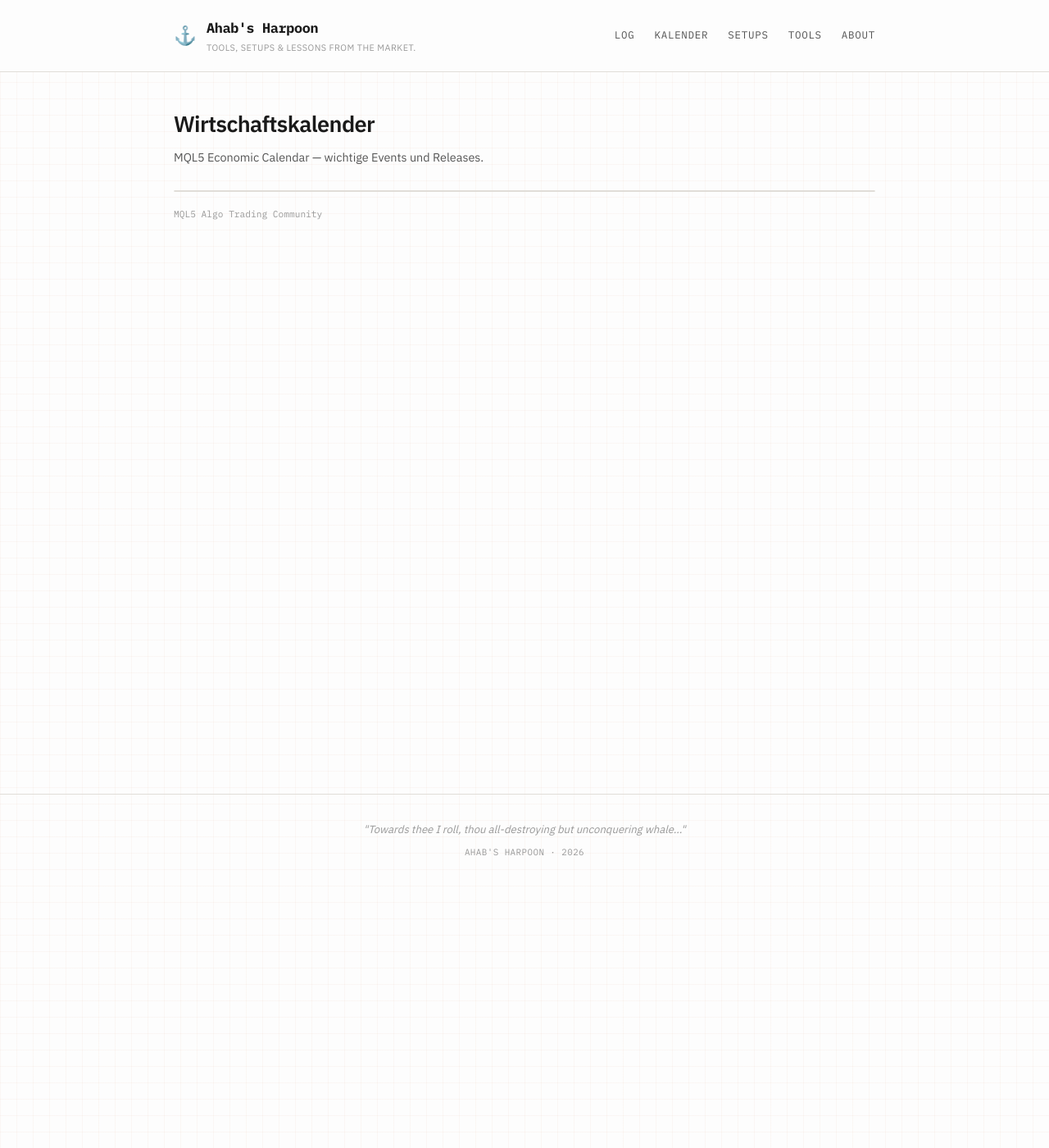
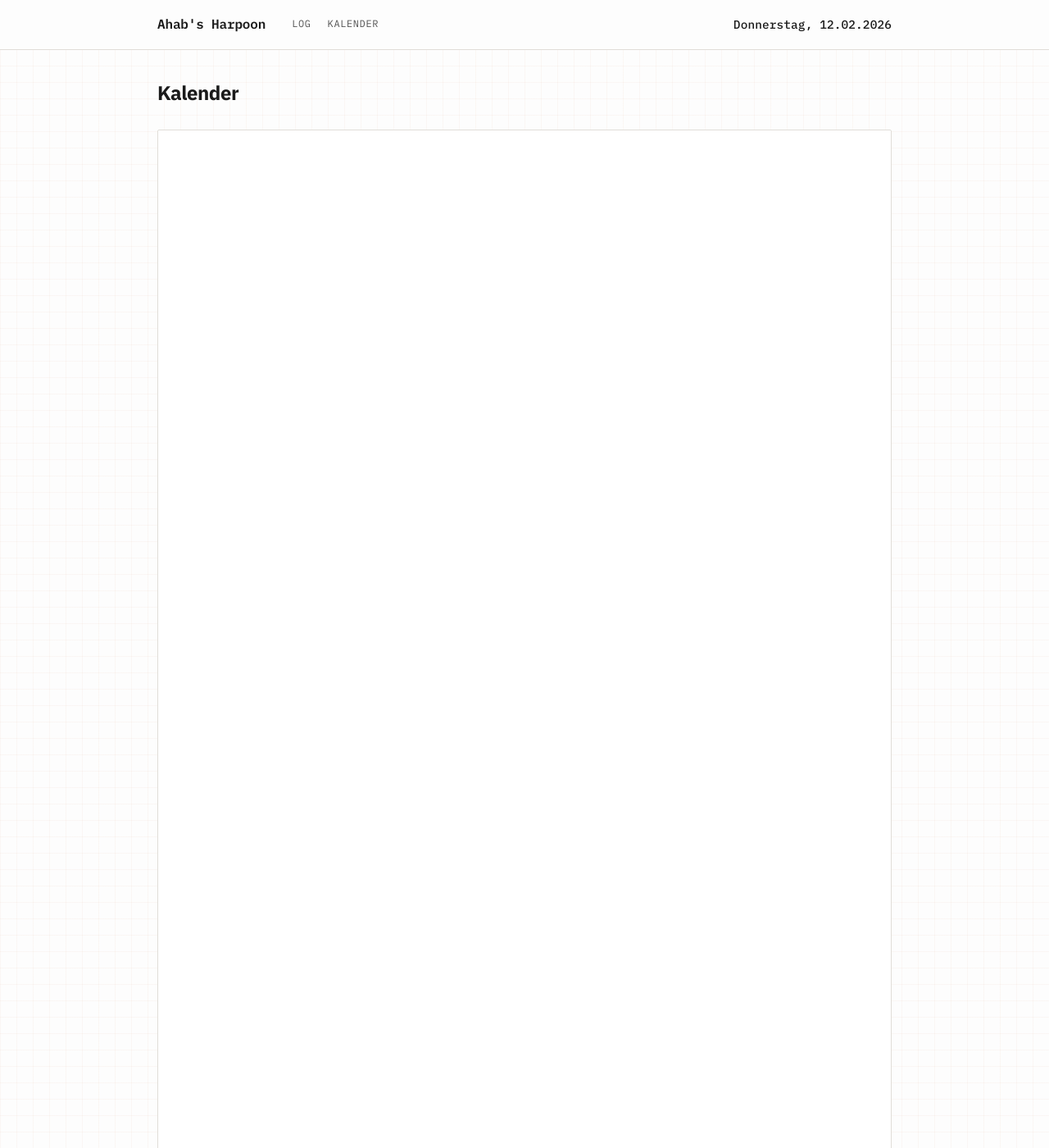
Before and after one commit to hobabu/ahabsharpoon, a Jekyll site: the page built from calendar.html, in a window 1280 px wide and 1400 px high. Shown: the whole window at 82% size. Built offline with Jekyll 4.4.1, drawn with Linux system fonts in a browser that asks for light colours; a script that is not in the unit is left out.

Commit message:
New Layout

```diff
--- a/Gemfile
+++ b/Gemfile
@@ -1,5 +1,4 @@
 source "https://rubygems.org"
 
 gem "jekyll", "~> 4.3"
-gem "jekyll-paginate"
 gem "jekyll-seo-tag"
--- a/_config.yml
+++ b/_config.yml
@@ -1,47 +1,15 @@
 title: "Ahab's Harpoon"
-description: "Tools, setups & lessons from the market."
-url: "" # z.B. https://username.github.io
-baseurl: "/ahabsharpoon" # z.B. /ahabsharpoon falls Projekt-Seite
-
-author:
-  name: "Marcus Petermann"
-
-# Build settings
+url: ""
+baseurl: "/ahabsharpoon"
 markdown: kramdown
-highlighter: rouge
 permalink: /:year/:month/:day/:title/
 
-# Collections für verschiedene Kategorien
-collections:
-  setups:
-    output: true
-    permalink: /setups/:title/
-  tools:
-    output: true
-    permalink: /tools/:title/
-
-# Pagination
 plugins:
-  - jekyll-paginate
   - jekyll-seo-tag
 
-paginate: 10
-paginate_path: "/page:num/"
-
-# Defaults
 defaults:
   - scope:
       path: ""
       type: "posts"
     values:
       layout: "post"
-  - scope:
-      path: ""
-      type: "setups"
-    values:
-      layout: "post"
-  - scope:
-      path: ""
-      type: "tools"
-    values:
-      layout: "post"
--- a/_layouts/default.html
+++ b/_layouts/default.html
@@ -3,31 +3,22 @@
 <head>
   <meta charset="utf-8">
   <meta name="viewport" content="width=device-width, initial-scale=1">
-  <title>{% if page.title %}{{ page.title }} — {% endif %}{{ site.title }}</title>
-  <meta name="description" content="{{ page.excerpt | default: site.description | strip_html | truncatewords: 50 }}">
+  <title>{% if page.title and page.title != "Home" %}{{ page.title }} — {% endif %}{{ site.title }}</title>
   <link rel="stylesheet" href="{{ '/assets/css/style.css' | relative_url }}">
   <link rel="preconnect" href="https://fonts.googleapis.com">
-  <link href="https://fonts.googleapis.com/css2?family=IBM+Plex+Mono:wght@400;500;600;700&family=IBM+Plex+Sans:wght@300;400;500;600&display=swap" rel="stylesheet">
+  <link href="https://fonts.googleapis.com/css2?family=IBM+Plex+Mono:wght@400;500;600&family=IBM+Plex+Sans:wght@300;400;500;600;700&display=swap" rel="stylesheet">
 </head>
 <body>
   <header class="site-header">
-    <div class="container">
-      <div class="header-inner">
-        <a href="{{ '/' | relative_url }}" class="site-logo">
-          <span class="logo-icon">⚓</span>
-          <div class="logo-text">
-            <span class="logo-title">Ahab's Harpoon</span>
-            <span class="logo-tagline">{{ site.description }}</span>
-          </div>
-        </a>
+    <div class="container header-inner">
+      <div class="header-left">
+        <a href="{{ '/' | relative_url }}" class="site-logo">Ahab's Harpoon</a>
         <nav class="site-nav">
           <a href="{{ '/' | relative_url }}">Log</a>
           <a href="{{ '/calendar' | relative_url }}">Kalender</a>
-          <a href="{{ '/setups' | relative_url }}">Setups</a>
-          <a href="{{ '/tools' | relative_url }}">Tools</a>
-          <a href="{{ '/about' | relative_url }}">About</a>
         </nav>
       </div>
+      <div class="header-date" id="currentDate"></div>
     </div>
   </header>
 
@@ -38,12 +29,22 @@
   </main>
 
   <footer class="site-footer">
-    <div class="container">
-      <div class="footer-inner">
-        <p class="footer-quote">"Towards thee I roll, thou all-destroying but unconquering whale…"</p>
-        <p class="footer-meta">{{ site.title }} &middot; {{ site.time | date: '%Y' }}</p>
-      </div>
+    <div class="container footer-inner">
+      <span class="footer-quote">"Towards thee I roll, thou all-destroying but unconquering whale…"</span>
+      <span class="footer-meta">{{ site.title }}</span>
     </div>
   </footer>
+
+  <script>
+    (function() {
+      var days = ['Sonntag','Montag','Dienstag','Mittwoch','Donnerstag','Freitag','Samstag'];
+      var now = new Date();
+      var day = days[now.getDay()];
+      var dd = String(now.getDate()).padStart(2,'0');
+      var mm = String(now.getMonth()+1).padStart(2,'0');
+      var yyyy = now.getFullYear();
+      document.getElementById('currentDate').textContent = day + ', ' + dd + '.' + mm + '.' + yyyy;
+    })();
+  </script>
 </body>
 </html>
--- a/assets/css/style.css
+++ b/assets/css/style.css
@@ -1,59 +1,50 @@
 /* ============================================
-   AHAB'S HARPOON — Trading Blog
-   Light theme · Clean · Millimeter paper accent
+   AHAB'S HARPOON
+   Light · Clean · Millimeter paper accent
    ============================================ */
 
 :root {
-  --bg-primary: #fdfdfd;
-  --bg-secondary: #f5f5f3;
+  --bg: #fdfdfd;
+  --bg-alt: #f5f5f3;
   --bg-card: #ffffff;
-  --bg-card-hover: #f8f7f5;
+  --bg-hover: #f8f7f5;
 
   --accent: #c45e1a;
   --accent-light: #e8762a;
   --accent-glow: rgba(196, 94, 26, 0.07);
 
-  --text-primary: #1a1a1a;
-  --text-secondary: #555555;
-  --text-muted: #999999;
+  --text: #1a1a1a;
+  --text-2: #555;
+  --text-3: #999;
 
   --green: #1a8a4a;
   --red: #c0392b;
   --border: #e0ddd8;
-  --border-accent: rgba(196, 94, 26, 0.25);
 
-  --font-mono: 'IBM Plex Mono', 'Consolas', monospace;
-  --font-sans: 'IBM Plex Sans', -apple-system, sans-serif;
+  --mono: 'IBM Plex Mono', 'Consolas', monospace;
+  --sans: 'IBM Plex Sans', -apple-system, sans-serif;
 }
 
-*, *::before, *::after {
-  margin: 0;
-  padding: 0;
-  box-sizing: border-box;
-}
+*, *::before, *::after { margin: 0; padding: 0; box-sizing: border-box; }
 
-html {
-  font-size: 16px;
-  scroll-behavior: smooth;
-}
+html { font-size: 16px; scroll-behavior: smooth; }
 
 body {
-  font-family: var(--font-sans);
-  font-weight: 400;
-  color: var(--text-primary);
-  background-color: var(--bg-primary);
+  font-family: var(--sans);
+  color: var(--text);
+  background: var(--bg);
   line-height: 1.7;
   min-height: 100vh;
+  display: flex;
+  flex-direction: column;
   -webkit-font-smoothing: antialiased;
 }
 
+/* Subtle millimeter grid */
 body::before {
   content: '';
   position: fixed;
-  top: 0;
-  left: 0;
-  width: 100%;
-  height: 100%;
+  inset: 0;
   pointer-events: none;
   z-index: 0;
   background-image:
@@ -62,31 +53,26 @@ body::before {
   background-size: 20px 20px;
 }
 
-body > * {
-  position: relative;
-  z-index: 1;
-}
+body > * { position: relative; z-index: 1; }
 
 .container {
-  max-width: 920px;
+  max-width: 960px;
   margin: 0 auto;
   padding: 0 2rem;
+  width: 100%;
 }
 
 a {
   color: var(--accent);
   text-decoration: none;
-  transition: color 0.2s;
+  transition: color 0.15s;
 }
-
-a:hover {
-  color: var(--accent-light);
-}
+a:hover { color: var(--accent-light); }
 
 /* ---- Header ---- */
 .site-header {
   border-bottom: 1px solid var(--border);
-  padding: 1.25rem 0;
+  padding: 1rem 0;
   background: rgba(253, 253, 253, 0.97);
   backdrop-filter: blur(8px);
   position: sticky;
@@ -100,343 +86,301 @@ a:hover {
   align-items: center;
 }
 
-.site-logo {
+.header-left {
   display: flex;
   align-items: center;
-  gap: 0.75rem;
-  text-decoration: none;
+  gap: 2rem;
 }
 
-.logo-icon {
-  font-size: 1.4rem;
+.site-logo {
+  font-family: var(--mono);
+  font-weight: 600;
+  font-size: 1rem;
+  color: var(--text);
+  text-decoration: none;
+  letter-spacing: -0.01em;
 }
-
-.logo-title {
-  font-family: var(--font-mono);
-  font-weight: 700;
-  font-size: 1.05rem;
-  color: var(--text-primary);
-  display: block;
-  letter-spacing: -0.02em;
-}
-
-.logo-tagline {
-  font-size: 0.68rem;
-  color: var(--text-muted);
-  display: block;
-  letter-spacing: 0.04em;
-  text-transform: uppercase;
-}
+.site-logo:hover { color: var(--accent); }
 
 .site-nav {
   display: flex;
-  gap: 1.5rem;
+  gap: 1.25rem;
 }
 
 .site-nav a {
-  font-family: var(--font-mono);
-  font-size: 0.78rem;
-  color: var(--text-secondary);
+  font-family: var(--mono);
+  font-size: 0.75rem;
+  color: var(--text-2);
   text-transform: uppercase;
-  letter-spacing: 0.06em;
-  padding: 0.25rem 0;
+  letter-spacing: 0.05em;
+  padding: 0.2rem 0;
   border-bottom: 1.5px solid transparent;
-  transition: all 0.2s;
+  transition: all 0.15s;
 }
-
 .site-nav a:hover {
   color: var(--accent);
   border-bottom-color: var(--accent);
 }
 
+.header-date {
+  font-family: var(--mono);
+  font-size: 0.9rem;
+  font-weight: 500;
+  color: var(--text);
+  letter-spacing: 0.01em;
+}
+
 /* ---- Content ---- */
 .site-content {
-  padding: 2.5rem 0;
-  min-height: 60vh;
+  padding: 2rem 0;
+  flex: 1;
 }
 
 /* ---- Post List ---- */
 .post-list {
   list-style: none;
-  display: flex;
-  flex-direction: column;
-  gap: 0;
 }
 
 .post-list-item {
-  background: var(--bg-card);
   border-left: 3px solid transparent;
   border-bottom: 1px solid var(--border);
-  padding: 1.25rem 1.5rem;
-  transition: all 0.15s;
+  padding: 1.1rem 1.25rem;
+  transition: all 0.12s;
 }
-
-.post-list-item:first-child {
-  border-top: 1px solid var(--border);
-}
-
+.post-list-item:first-child { border-top: 1px solid var(--border); }
 .post-list-item:hover {
-  background: var(--bg-card-hover);
+  background: var(--bg-hover);
   border-left-color: var(--accent);
 }
-
-.post-list-item a {
-  text-decoration: none;
-}
+.post-list-item a { text-decoration: none; display: block; }
 
 .post-list-date {
-  font-family: var(--font-mono);
-  font-size: 0.73rem;
-  color: var(--text-muted);
-  letter-spacing: 0.04em;
+  font-family: var(--mono);
+  font-size: 0.72rem;
+  color: var(--text-3);
+  letter-spacing: 0.03em;
 }
 
 .post-list-title {
-  font-family: var(--font-sans);
   font-weight: 600;
-  font-size: 1.1rem;
-  color: var(--text-primary);
-  margin-top: 0.2rem;
+  font-size: 1.05rem;
+  color: var(--text);
+  margin-top: 0.15rem;
 }
 
 .post-list-excerpt {
-  color: var(--text-secondary);
-  font-size: 0.88rem;
-  margin-top: 0.3rem;
+  color: var(--text-2);
+  font-size: 0.85rem;
+  margin-top: 0.2rem;
   line-height: 1.5;
 }
 
 /* ---- Single Post ---- */
 .post-header {
-  margin-bottom: 2rem;
-  padding-bottom: 1.25rem;
+  margin-bottom: 1.75rem;
+  padding-bottom: 1rem;
   border-bottom: 1px solid var(--border);
 }
 
 .post-meta {
   display: flex;
   align-items: center;
-  gap: 0.75rem;
-  margin-bottom: 0.5rem;
+  gap: 0.6rem;
+  margin-bottom: 0.4rem;
 }
 
 .post-meta time {
-  font-family: var(--font-mono);
-  font-size: 0.78rem;
+  font-family: var(--mono);
+  font-size: 0.75rem;
   color: var(--accent);
-  letter-spacing: 0.02em;
 }
 
 .tag {
-  font-family: var(--font-mono);
-  font-size: 0.63rem;
+  font-family: var(--mono);
+  font-size: 0.6rem;
   text-transform: uppercase;
-  letter-spacing: 0.06em;
-  padding: 0.15rem 0.5rem;
+  letter-spacing: 0.05em;
+  padding: 0.12rem 0.45rem;
   background: var(--accent-glow);
   color: var(--accent);
   border-radius: 2px;
 }
 
-.tag--subtle {
-  background: var(--bg-secondary);
-  color: var(--text-secondary);
-}
-
 .post-title {
-  font-family: var(--font-sans);
   font-weight: 700;
-  font-size: 1.85rem;
+  font-size: 1.7rem;
   line-height: 1.25;
-  letter-spacing: -0.025em;
-  color: var(--text-primary);
+  letter-spacing: -0.02em;
 }
 
 .post-content h2 {
-  font-family: var(--font-sans);
   font-weight: 600;
-  font-size: 1.3rem;
-  color: var(--text-primary);
-  margin: 2.25rem 0 0.75rem;
-  letter-spacing: -0.015em;
+  font-size: 1.25rem;
+  margin: 2rem 0 0.6rem;
 }
 
 .post-content h3 {
-  font-family: var(--font-mono);
+  font-family: var(--mono);
   font-weight: 600;
-  font-size: 0.95rem;
+  font-size: 0.9rem;
   color: var(--accent);
   text-transform: uppercase;
   letter-spacing: 0.04em;
-  margin: 1.75rem 0 0.6rem;
+  margin: 1.5rem 0 0.5rem;
 }
 
-.post-content p {
-  margin-bottom: 1.15rem;
-}
-
-.post-content ul, .post-content ol {
-  margin: 0.75rem 0 1.15rem 1.5rem;
-}
-
-.post-content li {
-  margin-bottom: 0.35rem;
-}
+.post-content p { margin-bottom: 1rem; }
+.post-content ul, .post-content ol { margin: 0.6rem 0 1rem 1.5rem; }
+.post-content li { margin-bottom: 0.3rem; }
 
 .post-content code {
-  font-family: var(--font-mono);
+  font-family: var(--mono);
   font-size: 0.84em;
   background: var(--accent-glow);
   color: var(--accent);
-  padding: 0.12em 0.35em;
+  padding: 0.1em 0.3em;
   border-radius: 2px;
 }
 
 .post-content pre {
-  background: var(--bg-secondary);
+  background: var(--bg-alt);
   border: 1px solid var(--border);
   border-left: 3px solid var(--accent);
-  padding: 1.15rem 1.35rem;
+  padding: 1rem 1.25rem;
   overflow-x: auto;
-  margin: 1.25rem 0;
+  margin: 1rem 0;
   border-radius: 2px;
 }
-
 .post-content pre code {
   background: none;
   padding: 0;
-  color: var(--text-primary);
-  font-size: 0.82rem;
+  color: var(--text);
+  font-size: 0.8rem;
   line-height: 1.6;
 }
 
 .post-content blockquote {
   border-left: 3px solid var(--accent);
-  padding: 0.6rem 1.25rem;
-  margin: 1.25rem 0;
+  padding: 0.5rem 1.1rem;
+  margin: 1rem 0;
   background: var(--accent-glow);
-  color: var(--text-secondary);
+  color: var(--text-2);
   font-style: italic;
 }
 
 .post-content table {
   width: 100%;
   border-collapse: collapse;
-  margin: 1.25rem 0;
-  font-size: 0.88rem;
+  margin: 1rem 0;
+  font-size: 0.85rem;
 }
-
 .post-content th {
-  font-family: var(--font-mono);
-  font-size: 0.72rem;
+  font-family: var(--mono);
+  font-size: 0.7rem;
   text-transform: uppercase;
-  letter-spacing: 0.06em;
+  letter-spacing: 0.05em;
   color: var(--accent);
   text-align: left;
-  padding: 0.6rem 0.85rem;
-  border-bottom: 2px solid var(--border-accent);
-  background: var(--bg-secondary);
+  padding: 0.5rem 0.75rem;
+  border-bottom: 2px solid rgba(196,94,26,0.25);
+  background: var(--bg-alt);
 }
-
 .post-content td {
-  padding: 0.55rem 0.85rem;
+  padding: 0.5rem 0.75rem;
   border-bottom: 1px solid var(--border);
-}
-
-.post-content img {
-  max-width: 100%;
-  border-radius: 2px;
-  border: 1px solid var(--border);
 }
 
 .post-content .profit { color: var(--green); font-weight: 600; }
 .post-content .loss { color: var(--red); font-weight: 600; }
 
 .post-footer {
-  margin-top: 2.5rem;
-  padding-top: 1.25rem;
+  margin-top: 2rem;
+  padding-top: 1rem;
   border-top: 1px solid var(--border);
 }
 
 .back-link {
-  font-family: var(--font-mono);
-  font-size: 0.78rem;
-  color: var(--text-secondary);
+  font-family: var(--mono);
+  font-size: 0.75rem;
+  color: var(--text-2);
+}
+.back-link:hover { color: var(--accent); }
+
+/* ---- Calendar ---- */
+.calendar-container {
+  max-width: 960px;
+  margin: 0 auto;
 }
 
-.back-link:hover {
-  color: var(--accent);
-}
-
-/* ---- Calendar ---- */
 .calendar-wrapper {
-  background: var(--bg-card);
+  position: relative;
+  width: 100%;
+  padding-bottom: 250%; /* 2.5x height ratio */
   border: 1px solid var(--border);
   border-radius: 2px;
   overflow: hidden;
-  margin-top: 0.75rem;
+  background: #fff;
 }
 
-.page-title {
-  font-family: var(--font-sans);
-  font-weight: 700;
-  font-size: 1.7rem;
-  letter-spacing: -0.025em;
-  margin-bottom: 0.35rem;
+.calendar-wrapper iframe,
+.calendar-wrapper > div {
+  position: absolute;
+  top: 0;
+  left: 0;
+  width: 100%;
+  height: 100%;
 }
 
-.page-description {
-  color: var(--text-secondary);
-  font-size: 0.9rem;
-  margin-bottom: 1.75rem;
+.calendar-credit {
+  margin-top: 0.5rem;
+  text-align: right;
+}
+.calendar-credit a {
+  font-family: var(--mono);
+  font-size: 0.6rem;
+  color: var(--text-3);
+}
+
+/* ---- Page Title ---- */
+.page-title {
+  font-weight: 700;
+  font-size: 1.5rem;
+  letter-spacing: -0.02em;
+  margin-bottom: 1.5rem;
 }
 
 /* ---- Footer ---- */
 .site-footer {
   border-top: 1px solid var(--border);
-  padding: 2rem 0;
-  margin-top: 2.5rem;
+  padding: 1.5rem 0;
+  margin-top: auto;
 }
 
 .footer-inner {
-  text-align: center;
+  display: flex;
+  justify-content: space-between;
+  align-items: center;
 }
 
 .footer-quote {
   font-style: italic;
-  color: var(--text-muted);
-  font-size: 0.82rem;
-  margin-bottom: 0.4rem;
+  color: var(--text-3);
+  font-size: 0.78rem;
 }
 
 .footer-meta {
-  font-family: var(--font-mono);
-  font-size: 0.68rem;
-  color: var(--text-muted);
-  letter-spacing: 0.04em;
+  font-family: var(--mono);
+  font-size: 0.65rem;
+  color: var(--text-3);
+  letter-spacing: 0.03em;
   text-transform: uppercase;
 }
 
 /* ---- Responsive ---- */
 @media (max-width: 700px) {
-  .header-inner {
-    flex-direction: column;
-    gap: 0.75rem;
-  }
-
-  .site-nav {
-    gap: 1rem;
-  }
-
-  .post-title {
-    font-size: 1.4rem;
-  }
-
-  .container {
-    padding: 0 1.25rem;
-  }
-
-  .post-list-item {
-    padding: 1rem 1.25rem;
-  }
+  .header-inner { flex-direction: column; gap: 0.5rem; align-items: flex-start; }
+  .header-left { flex-direction: column; gap: 0.5rem; }
+  .container { padding: 0 1.25rem; }
+  .post-title { font-size: 1.35rem; }
+  .footer-inner { flex-direction: column; gap: 0.5rem; text-align: center; }
 }
--- a/calendar.html
+++ b/calendar.html
@@ -1,24 +1,19 @@
 ---
 layout: default
-title: "Wirtschaftskalender"
+title: "Kalender"
 ---
 
-<div class="section-header">
-  <h1 class="page-title">Wirtschaftskalender</h1>
-  <p class="page-description">MQL5 Economic Calendar — wichtige Events und Releases.</p>
-</div>
+<h1 class="page-title">Kalender</h1>
 
+<div class="calendar-container">
   <div class="calendar-wrapper">
     <div id="economicCalendarWidget"></div>
     <script async type="text/javascript" data-type="calendar-widget" src="https://www.tradays.com/c/js/widgets/calendar/widget.js?v=15">
-    {"width":"100%","height":"800","mode":"1","fw":"html","lang":"de"}
+      {"width":"100%","height":"100%","mode":"1","fw":"html","lang":"de"}
     </script>
   </div>
-
-<div style="margin-top: 0.75rem;">
+  <div class="calendar-credit">
     <a href="https://www.mql5.com/?utm_source=calendar.widget&utm_medium=link&utm_term=economic.calendar&utm_content=visit.mql5.calendar&utm_campaign=202.calendar.widget"
-     rel="noopener nofollow" target="_blank"
-     style="font-family: var(--font-mono); font-size: 0.7rem; color: var(--text-muted);">
-    MQL5 Algo Trading Community
-  </a>
+       rel="noopener nofollow" target="_blank">MQL5</a>
   </div>
+</div>
```
Also changed, not shown: _layouts/post.html (+4 -15 lines), _posts/2026-02-12-start.md (added, +6 -0 lines), _setups/2026-02-12-setup-template.md (deleted, +0 -33 lines), _tools/2026-02-12-tradays-kalender.md (deleted, +0 -30 lines), about.md (deleted, +0 -25 lines), index.html (+1 -7 lines), setups.html (deleted, +0 -23 lines), tools.html (deleted, +0 -23 lines), README.md, 1 other file. Lines whose indentation alone changed are shown as unchanged.
